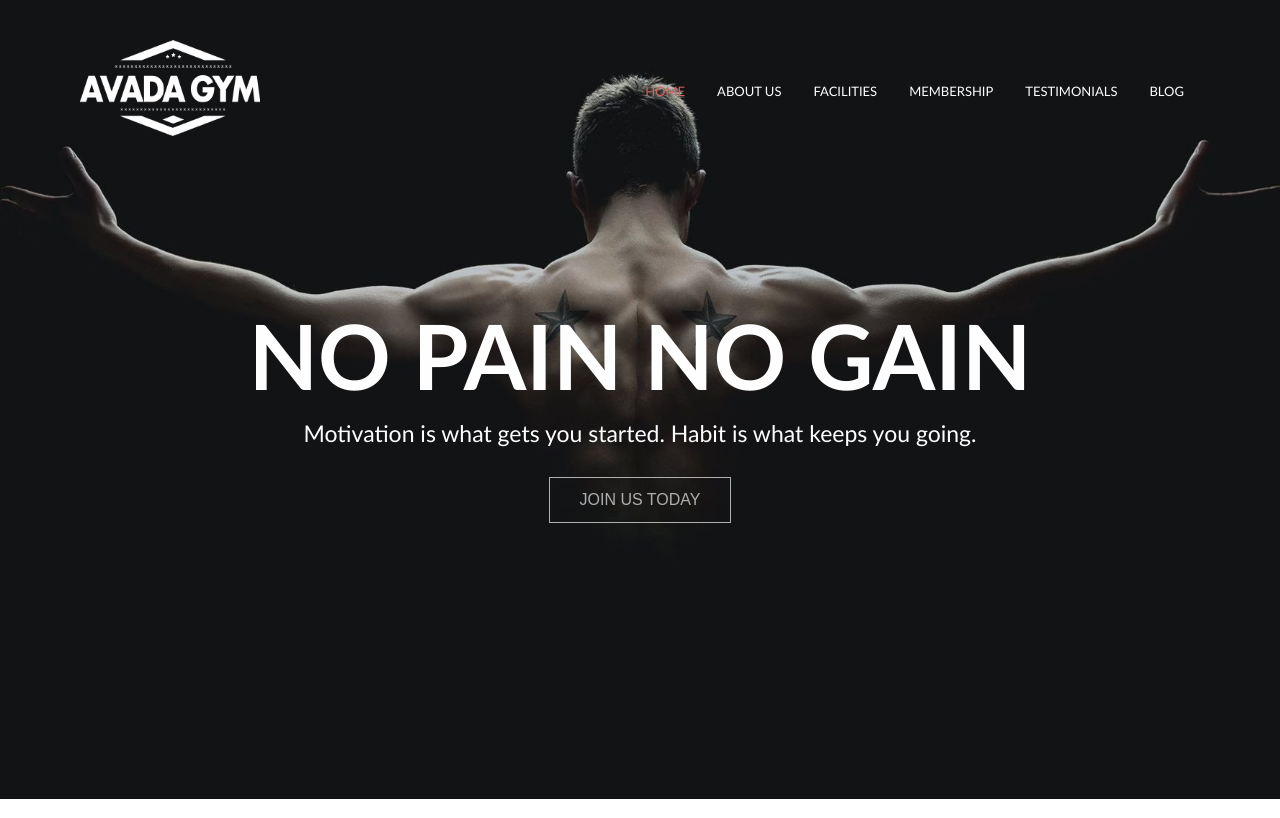
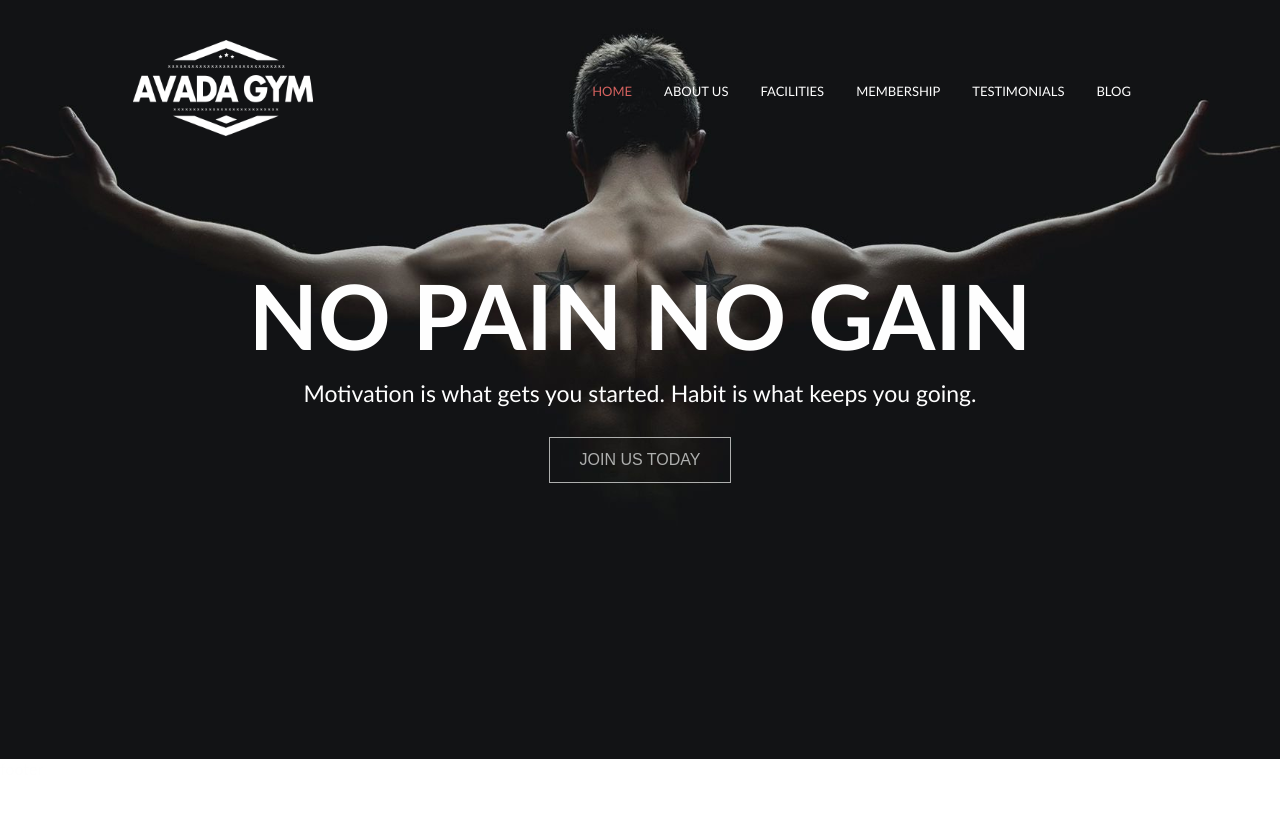
Before and after one commit to pizzi9523/proj-html-vuejs, a Vue app: page / in a window 1280 px wide. Built offline with nearby package versions, Linux system fonts and the light colour scheme.

Commit message:
style: fix padding header

```diff
--- a/src/components/SiteHeader.vue
+++ b/src/components/SiteHeader.vue
@@ -44,7 +44,7 @@ header {
   display: flex;
   justify-content: space-between;
   align-items: center;
-  padding: 40px 5rem;
+  padding: 40px 133px 0px 133px;
   background-color: black;
 
   nav {
```
